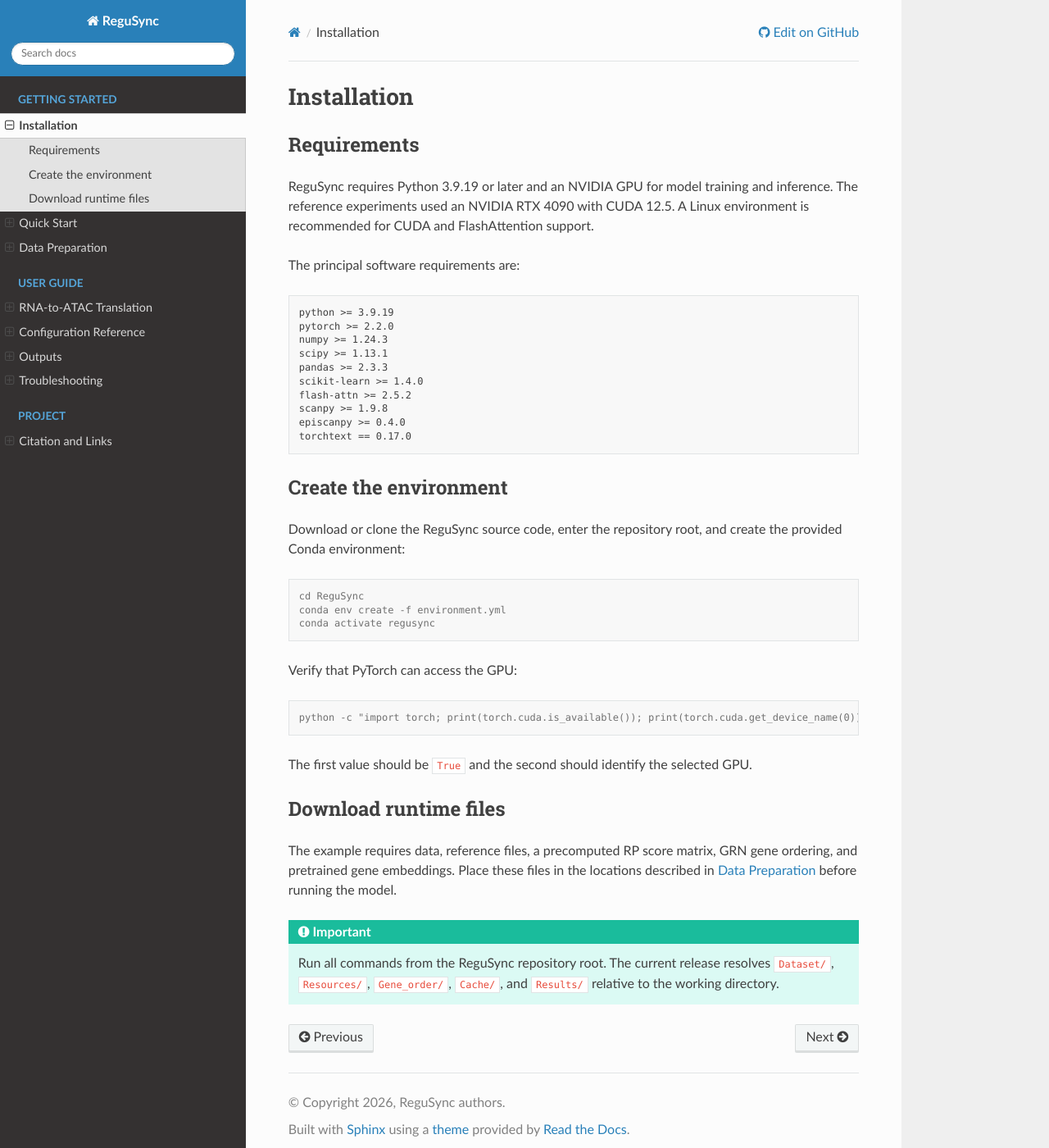
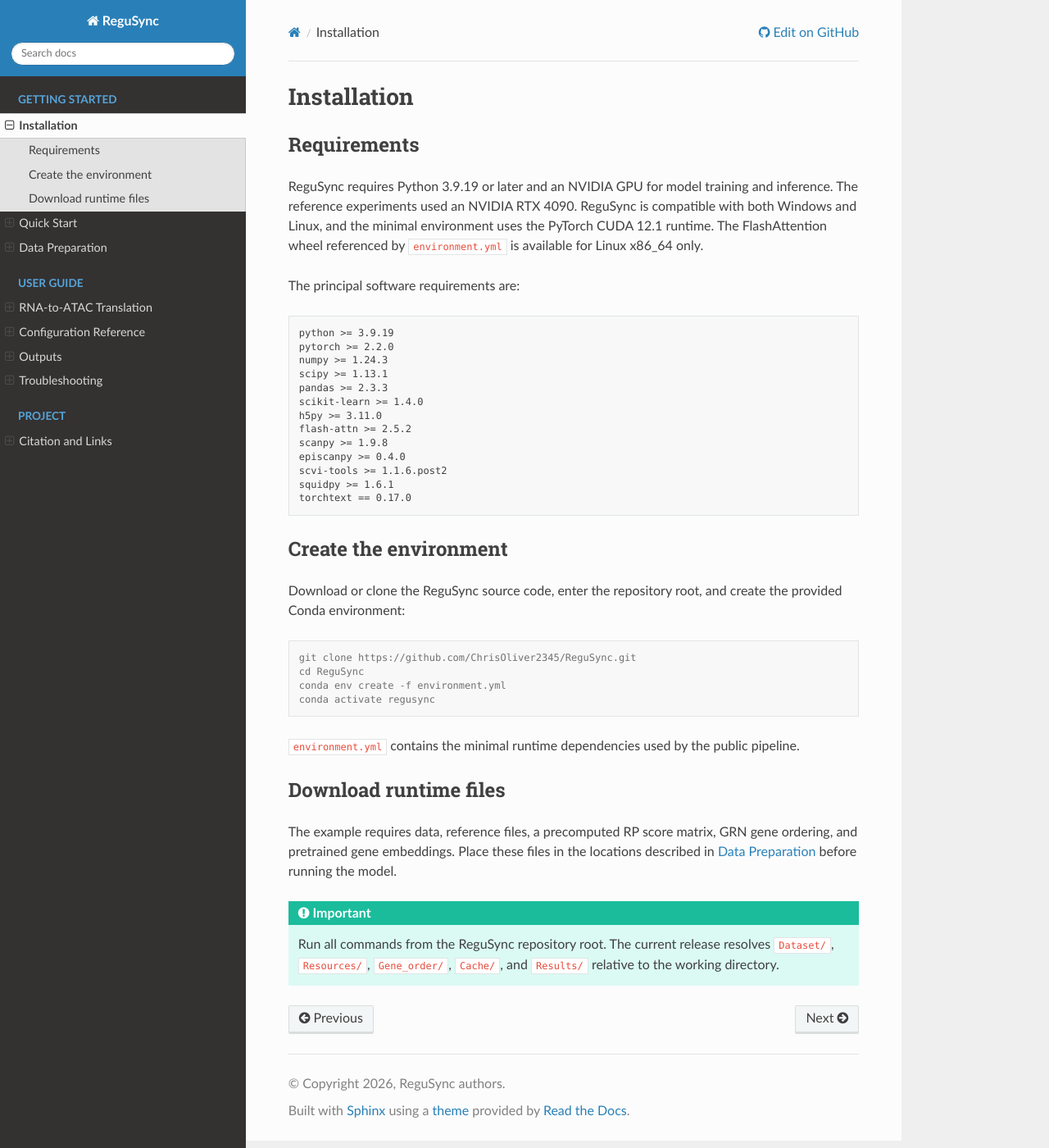
Before and after one commit to ChrisOliver2345/ReguSync-tutorial, a Sphinx documentation site: the page built from docs/source/installation.rst, in a window 1280 px wide and 1400 px high. Shown: the whole window at 82% size. Built offline with Sphinx 7.4.7 and the Read the Docs theme 3.1.0, drawn with Linux system fonts in a browser that asks for light colours.

Commit message:
Add files via upload

```diff
--- a/docs/source/installation.rst
+++ b/docs/source/installation.rst
@@ -5,8 +5,10 @@
 ------------
 
 ReguSync requires Python 3.9.19 or later and an NVIDIA GPU for model training
-and inference. The reference experiments used an NVIDIA RTX 4090 with CUDA
-12.5. A Linux environment is recommended for CUDA and FlashAttention support.
+and inference. The reference experiments used an NVIDIA RTX 4090. ReguSync is
+compatible with both Windows and Linux, and the minimal environment uses the
+PyTorch CUDA 12.1 runtime. The FlashAttention wheel referenced by
+``environment.yml`` is available for Linux x86_64 only.
 
 The principal software requirements are:
 
@@ -18,9 +20,12 @@
    scipy >= 1.13.1
    pandas >= 2.3.3
    scikit-learn >= 1.4.0
+   h5py >= 3.11.0
    flash-attn >= 2.5.2
    scanpy >= 1.9.8
    episcanpy >= 0.4.0
+   scvi-tools >= 1.1.6.post2
+   squidpy >= 1.6.1
    torchtext == 0.17.0
 
 Create the environment
@@ -31,18 +36,13 @@
 
 .. code-block:: console
 
+   git clone https://github.com/ChrisOliver2345/ReguSync.git
    cd ReguSync
    conda env create -f environment.yml
    conda activate regusync
 
-Verify that PyTorch can access the GPU:
-
-.. code-block:: console
-
-   python -c "import torch; print(torch.cuda.is_available()); print(torch.cuda.get_device_name(0))"
-
-The first value should be ``True`` and the second should identify the selected
-GPU.
+``environment.yml`` contains the minimal runtime dependencies used by the
+public pipeline.
 
 Download runtime files
 ----------------------
```
Also changed, not shown: docs/source/troubleshooting.rst (+4 -3 lines).
